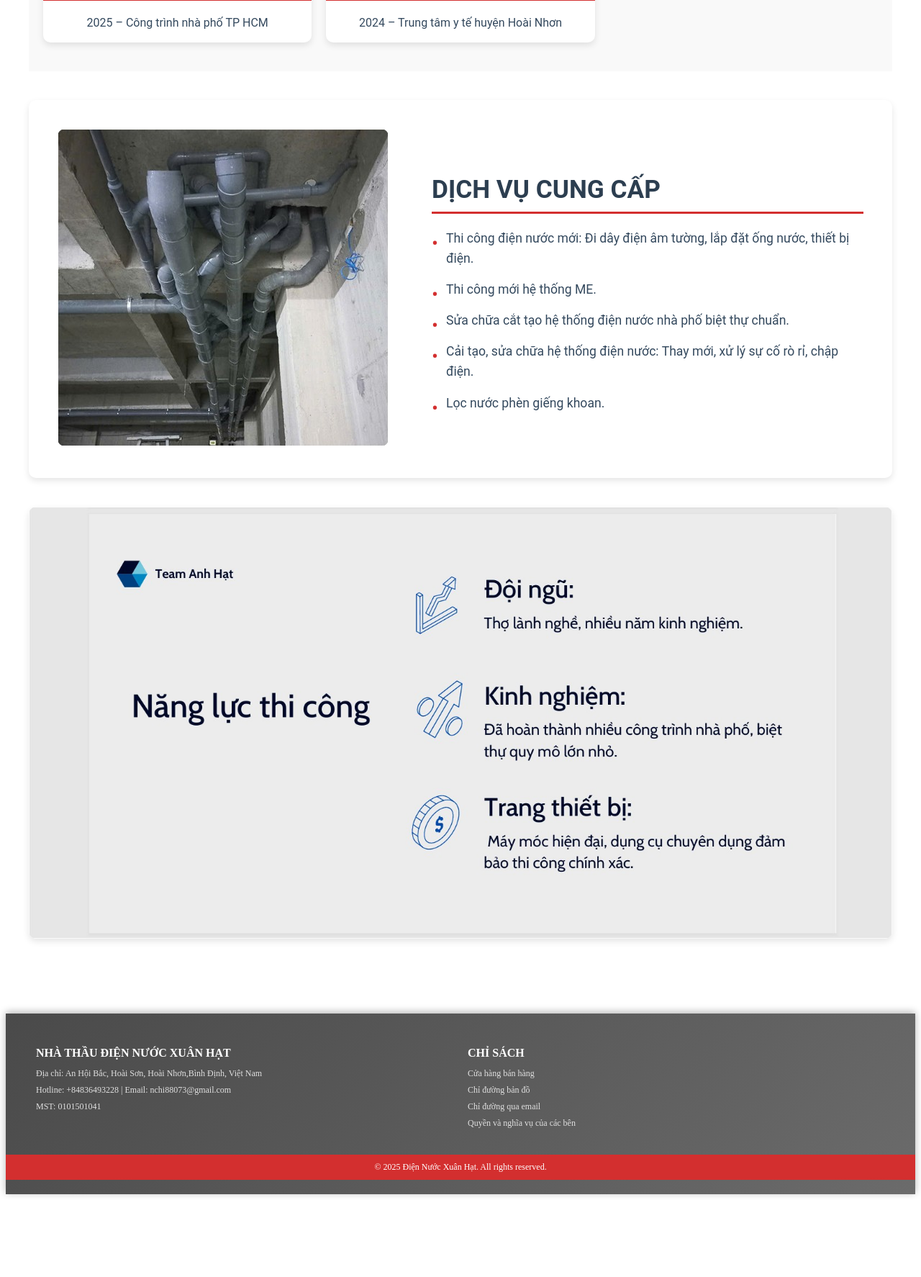
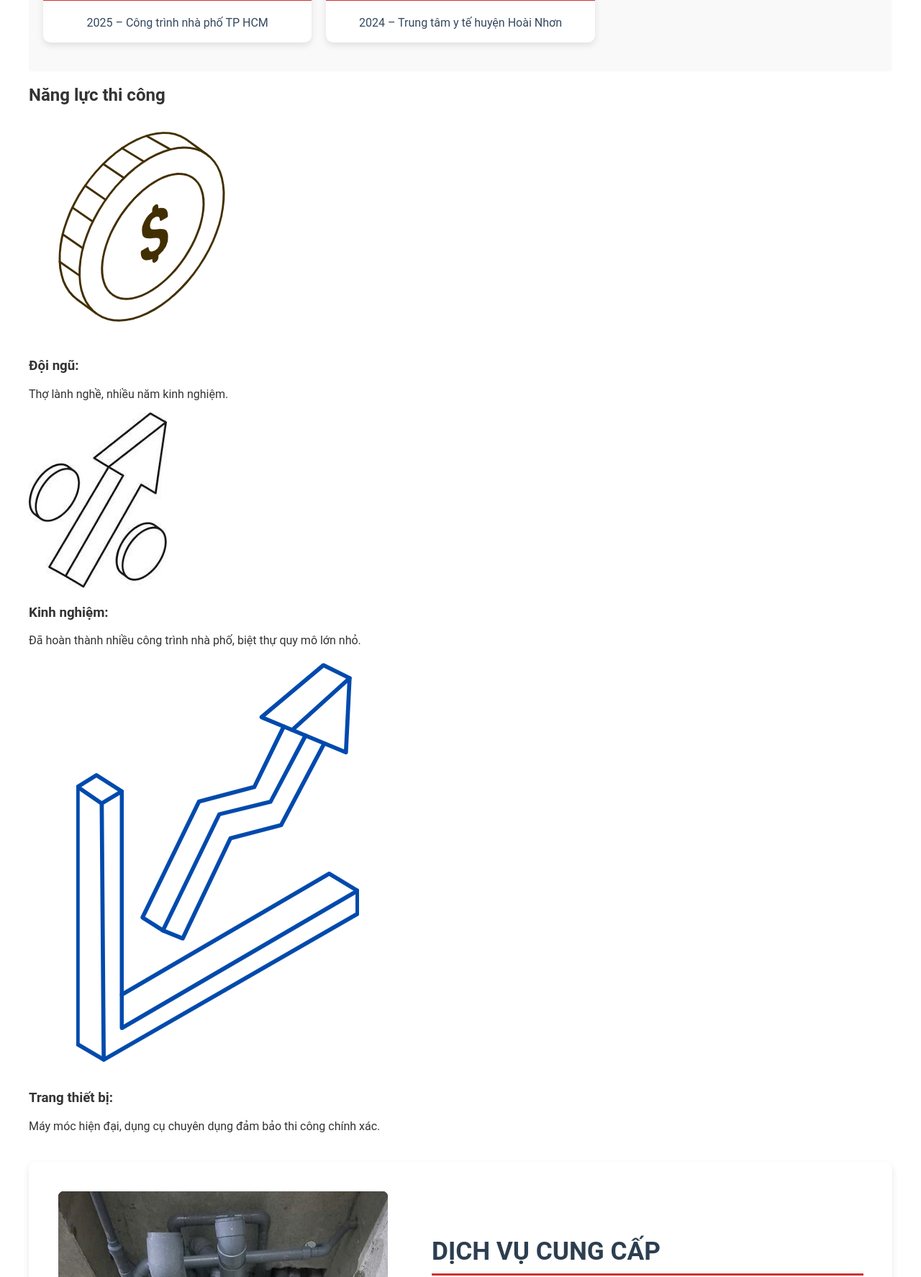
Before and after one commit to nguyenducchi123/diennuocxuanhat, a Django app: page / in a window 1280 px wide. Shown: the part 2067-3841 px from the top of the page at 72% size. Before the commit the page ends 3729 px from the top, so only its background shows below. Run offline with Django 5.2, Linux system fonts and the light colour scheme.

Commit message:
Fix project section structure and add team section

```diff
--- a/home/templates/home/base.html
+++ b/home/templates/home/base.html
@@ -16,7 +16,7 @@
                 chuyên cung cấp dịch vụ sửa điện nước, sửa máy bơm, thông tắc công, thi công chống thấm dột, sửa chữa nhà uy tín
             </div>
             <div class="hotline">
-                <a href="tel:0836493228" class="hotline-btn">0836 493 228</a>
+                <a href="tel:+84 339354580" class="hotline-btn">+84 339354580</a>
             </div>
         </div>
         <nav class="navbar">
@@ -34,10 +34,10 @@
     <footer class="footer">
         <div class="footer-content">
             <div class="footer-left">
-                <h3>NHÀ THẦU ĐIỆN NƯỚC XUÂN HẠT</h3>
+                <h3>ĐIỆN NƯỚC XUÂN HẠT</h3>
                 <p>Địa chỉ: An Hội Bắc, Hoài Sơn, Hoài Nhơn,Bình Định, Việt Nam</p>
-                <p>Hotline: +84836493228 | Email: nchi88073@gmail.com</p>
-                <p>MST: 0101501041</p>
+                <p>Hotline: +84 339354580 | Email: Xuanhatkythuatdien@gmail.com</p>
+                <p>MST: 00000000</p>
             </div>
             <div class="footer-right">
                 <h3>CHỈ SÁCH</h3>
--- a/home/templates/home/contact.html
+++ b/home/templates/home/contact.html
@@ -5,8 +5,8 @@
 {% block content %}
 <div class="container">
     <h1>Liên hệ với chúng tôi</h1>
-    <p><strong>Hotline:</strong> 0909 123 456</p>
-    <p><strong>Email:</strong> nchi8073@gmail.com</p>
-    <p><strong>Địa chỉ:</strong> An Bình, Đi An, Bình Dương</p>
+    <p><strong>Hotline:</strong> 0339354580</p>
+    <p><strong>Email:</strong> Xuanhatkythuatdien@gmail.com</p>
+    <p><strong>Địa chỉ:</strong> An Hội Bắc, Hoài Sơn, Hoài Nhơn, Bình Định</p>
 </div>
 {% endblock %}
--- a/home/templates/home/index.html
+++ b/home/templates/home/index.html
@@ -253,6 +253,10 @@
             padding-top: 20px;
         }
     }
+
+
+
+
 </style>
 
 <div class="container">
@@ -332,7 +336,30 @@
                 </div>
             </div>
         </section>
-        <section class="services-provided-section">
+            <!-- Construction Capacity Section (Năng lực thi công) -->
+    <section class="nang-luc-section">
+        <div class="container-nangluc">
+            <h2>Năng lực thi công</h2>
+            <div class="nangluc-grid">
+               <div class="nangluc-item">
+                   <img src="{% static 'images/icon-team.png' %}" alt="Đội ngũ">
+                   <h3>Đội ngũ:</h3>
+                   <p>Thợ lành nghề, nhiều năm kinh nghiệm.</p>
+                </div>
+                <div class="nangluc-item">
+                    <img src="{% static 'images/icon-experience.png' %}" alt="Kinh nghiệm">
+                    <h3>Kinh nghiệm:</h3>
+                    <p>Đã hoàn thành nhiều công trình nhà phố, biệt thự quy mô lớn nhỏ.</p>
+                </div>
+                <div class="nangluc-item">
+                    <img src="{% static 'images/icon-tools.png' %}" alt="Trang thiết bị">
+                    <h3>Trang thiết bị:</h3>
+                    <p>Máy móc hiện đại, dụng cụ chuyên dụng đảm bảo thi công chính xác.</p>
+                </div>
+            </div>
+        </div>
+    </section>
+    <section class="services-provided-section">
             <div class="services-provided-image">
                 <img src="{% static 'images/dich-vu-cung-cap.jpg' %}" alt="Dịch Vụ Cung Cấp">
             </div>
--- a/home/templates/home/products.html
+++ b/home/templates/home/products.html
@@ -4,11 +4,5 @@
 {% block title %}Sản Phẩm - Điện Nước Xuân Hạt{% endblock %}
 
 {% block content %}
-    <h1>Sản phẩm của chúng tôi</h1>
-    <ul>
-        <li>Máy bơm nước Panasonic</li>
-        <li>Ống nước PVC</li>
-        <li>D điện Cadivi</li>
-    </ul>
     <img src="{% static 'images/electrician.jpg' %}" alt="Sản phẩm điện nước" style="max-width: 100%;">
 {% endblock %}
--- a/home/templates/home/services.html
+++ b/home/templates/home/services.html
@@ -3,10 +3,4 @@
 {% block title %}Dịch Vụ - Điện Nước Xuân Hạt{% endblock %}
 
 {% block content %}
-    <h1>Dịch vụ của chúng tôi</h1>
-    <ul>
-        <li>Sửa chữa hệ thống điện</li>
-        <li>Lắp đặt và sửa chữa ống nước</li>
-        <li>Bảo trì máy bơm nước</li>
-    </ul>
 {% endblock %}
```
Also changed, not shown: home/static/css/style.css (line endings or trailing spaces), home/static/images/icon-experience.jpg (deleted), home/static/images/icon-experience.png (added), 5 other files.
